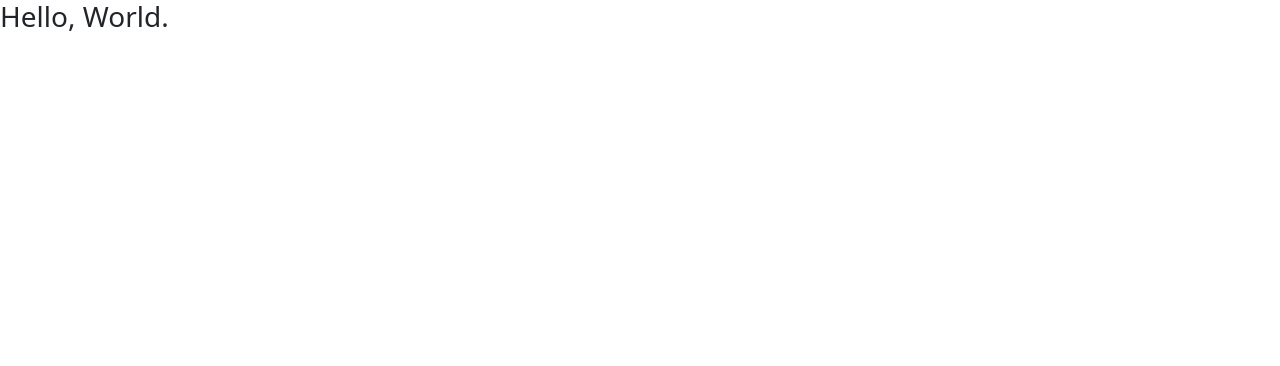
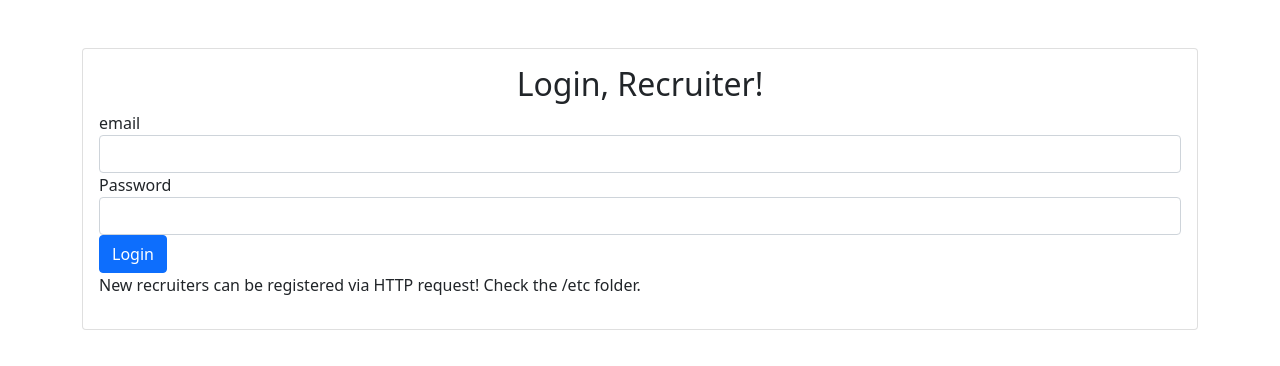
Before and after one commit to KenjiNishi/fs-typescript-jwt-typeorm-jest, a React (Create React App) app in the folder app-client/: page /login in a window 1280 px wide. Shown: the top 366 px of the page. Built offline with nearby package versions, Linux system fonts and the light colour scheme.

Commit message:
basic Login component working

```diff
--- a/app-client/src/App.tsx
+++ b/app-client/src/App.tsx
@@ -1,12 +1,24 @@
+import React from 'react';
 import { Provider} from 'react-redux';
+import { Route, Switch, BrowserRouter as Router} from 'react-router-dom';
+import Dashboard from './components/Dashboard';
+
+import Login from './components/Login';
 import store from './store';
 
 function App() {
   return (
     <Provider store={store}>
-      <div>
-        <h3>Hello, World.</h3>
-      </div>
+      <Router>
+        <React.Fragment>
+          <div className="container">
+          < Switch>
+              <Route exact path="/" component={Dashboard} />
+              <Route exact path="/login" component={Login} />
+            </Switch>
+          </div>
+        </React.Fragment>
+      </Router>
     </Provider>
   );
 }
--- /dev/null
+++ b/app-client/src/components/Dashboard.tsx
@@ -0,0 +1,25 @@
+import { useEffect, useState } from 'react';
+import { useDispatch, useSelector } from 'react-redux';
+import { Redirect } from 'react-router-dom';
+
+import { ReducersStoreInterface } from '../reducers';
+
+export default function Dashboard(){
+    const dispatch = useDispatch();
+    const isAuthenticated = useSelector((state: ReducersStoreInterface) => state.auth.isAuthenticated);
+
+    useEffect(()=>{
+
+    },[])
+
+    if (!isAuthenticated) {
+        console.log('Auth is '+ isAuthenticated + '. Redirecting from Dashboard to Login');
+        return(<Redirect to="/login" />)
+    }
+
+    return (
+        <div>
+            <h2>Welcome, hero.</h2>
+        </div>
+    );
+}
--- /dev/null
+++ b/app-client/src/components/Login.tsx
@@ -0,0 +1,71 @@
+import { useEffect, useState } from 'react';
+import { useDispatch, useSelector } from 'react-redux';
+import { Redirect } from 'react-router-dom';
+
+import { login } from '../actions/authActions';
+import { ReducersStoreInterface } from '../reducers';
+
+export default function Login(){
+  const [email, setEmail] = useState('');
+  const [password, setPassword] = useState('');
+
+  const dispatch = useDispatch();
+  const isAuthenticated = useSelector((state: ReducersStoreInterface) => state.auth.isAuthenticated);
+
+  const onSubmit = (e : React.FormEvent<HTMLFormElement>) => {
+    e.preventDefault();
+    dispatch(login(email, password));
+  };
+
+  useEffect(()=>{
+      console.log('Accessing Login. Auth:', isAuthenticated);
+  }, [])
+
+  if (isAuthenticated) {
+    console.log('Logged in! Going to Dashboard. Auth:', isAuthenticated);
+    return <Redirect to="/" />;
+  }
+  return (
+      <div>
+        <div className="card card-body mt-5">
+          <h2 className="text-center">Login, Recruiter!</h2>
+          <form onSubmit={onSubmit}>
+            <div className="form-group">
+              <label>email</label>
+              <input
+                type="text"
+                className="form-control"
+                name="email"
+                onChange={(e: React.FormEvent<HTMLInputElement>) =>
+                  setEmail((e.target as HTMLInputElement).value)
+                }
+                value={email}
+              />
+            </div>
+
+            <div className="form-group">
+              <label>Password</label>
+              <input
+                type="password"
+                className="form-control"
+                name="password"
+                onChange={(e: React.FormEvent<HTMLInputElement>) =>
+                  setPassword((e.target as HTMLInputElement).value)
+                }
+                value={password}
+              />
+            </div>
+
+            <div className="form-group">
+              <button type="submit" className="btn btn-primary">
+                Login
+              </button>
+            </div>
+            <p>
+              New recruiters can be registered via HTTP request! Check the /etc folder.
+            </p>
+          </form>
+        </div>
+      </div>
+  );
+}
```
